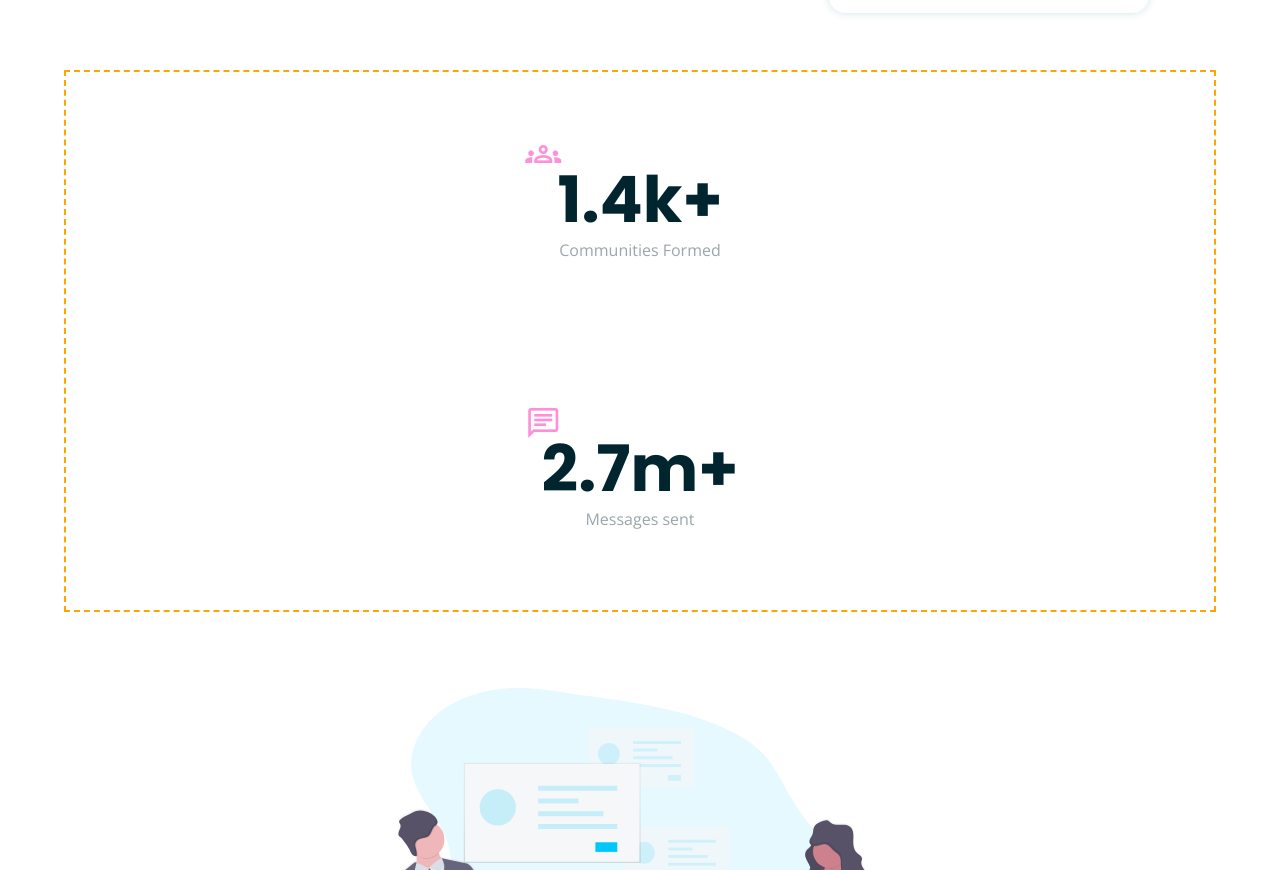
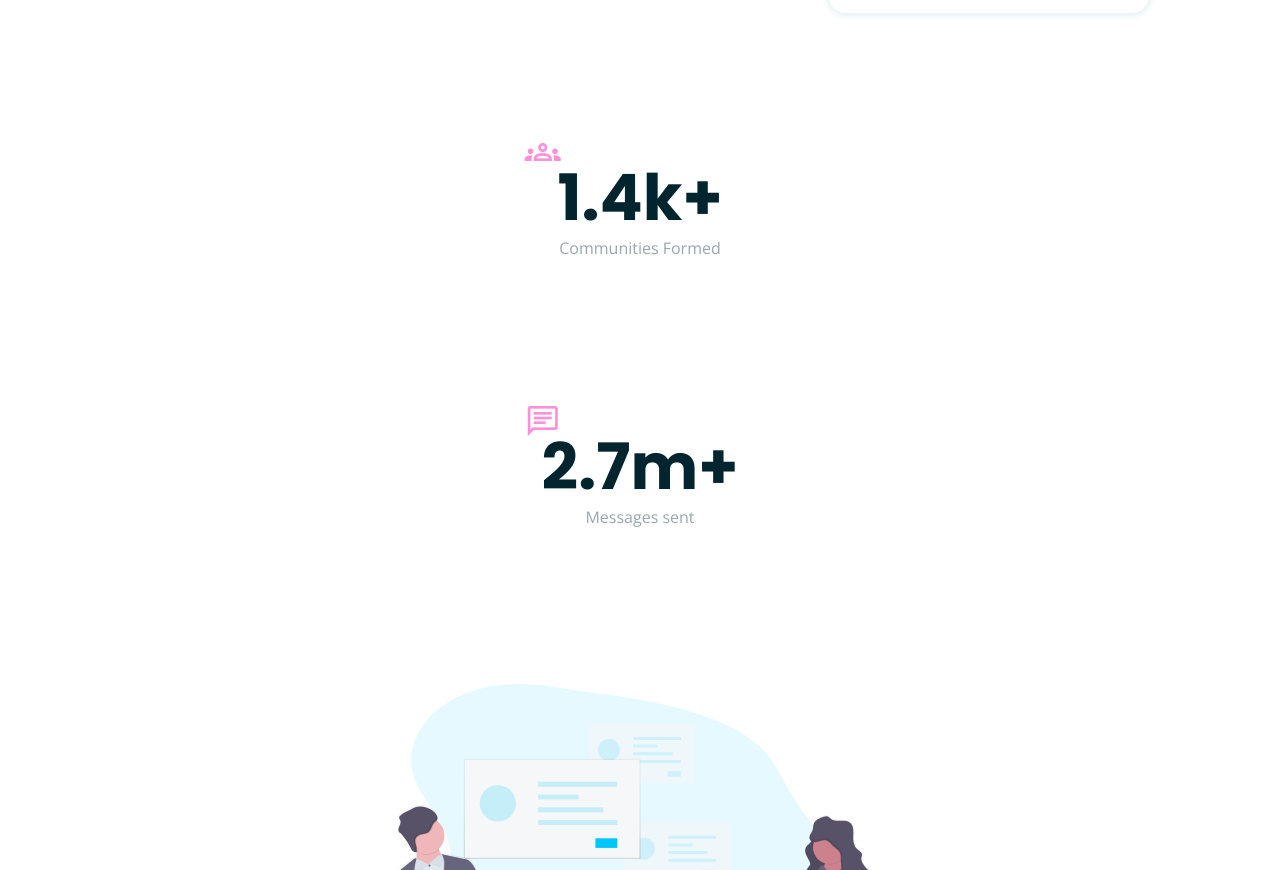
Before and after one commit to mshchebetyuk/Huddle-landing-page-with-curved-sections, a plain HTML site: page index.html in a window 1280 px wide. Shown: the part 1245-2115 px from the top of the page. Drawn offline with nearby package versions, Linux system fonts and the light colour scheme.

Commit message:
Add files via upload

```diff
--- a/style.css
+++ b/style.css
@@ -110,7 +110,7 @@ section .btn-free button:hover {
 section .info {
   width: 90%;
   margin: auto;
-  border: 2px dashed orange;
+  /* border: 2px dashed orange; */
   /* padding: 24px; */
   display: flex;
   flex: auto;
```
